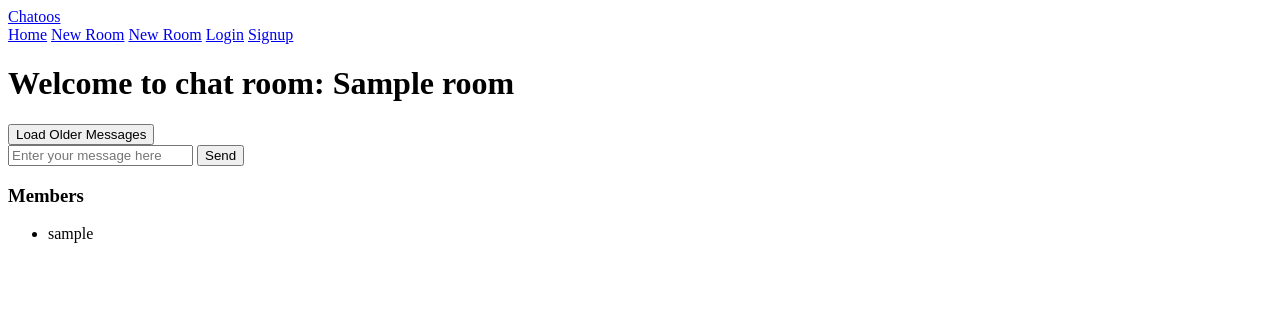
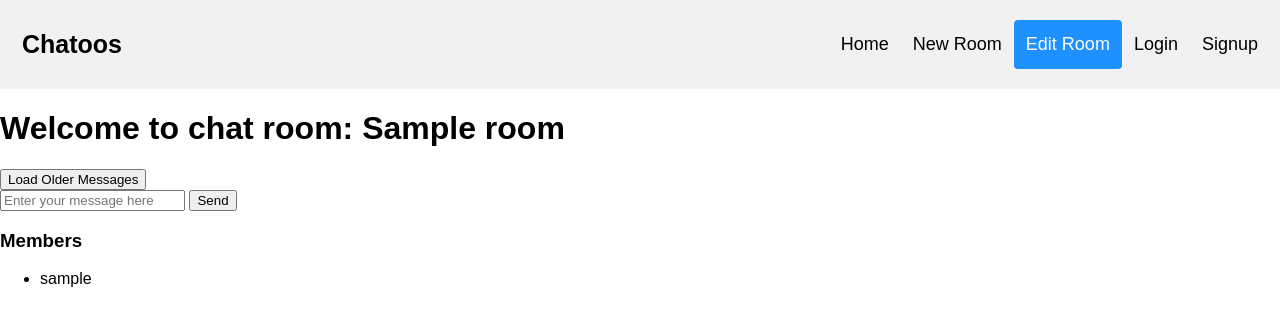
Before and after one commit to Aakarsh-Kumar/chatoos, a Flask app: template templates/view_room.html in a window 1280 px wide. Shown: the top 326 px of the page. Run offline with Flask 2, Linux system fonts and the light colour scheme; the template is opened without the code that fills it: most values are stand-ins (such as "Sample title", 1, 10 or a date in 2020); some libraries are stand-ins or nearby versions.

Commit message:
first commit

```diff
--- a/templates/view_room.html
+++ b/templates/view_room.html
@@ -4,6 +4,7 @@
 <head>
     <meta charset="UTF-8">
     <title>ROOM | Chatoos</title>
+    <link rel="stylesheet" href="/static/css/header.css">
 </head>
 
 <body>
@@ -12,7 +13,7 @@
         <div class="header-right">
             <a href="/">Home</a>
             <a href="/create-room">New Room</a>
-            <a class="active" href="edit">New Room</a>
+            <a class="active" href="/edit">Edit Room</a>
             <a href="/login">Login</a>
             <a href="/signup">Signup</a>
         </div>
```
